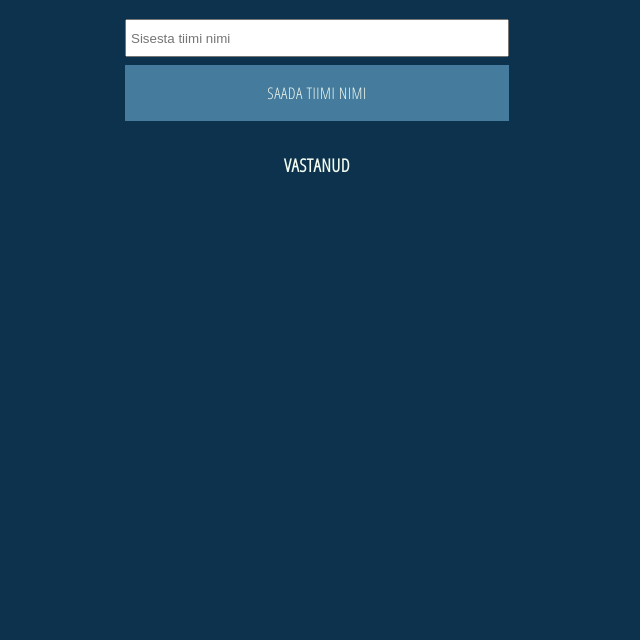
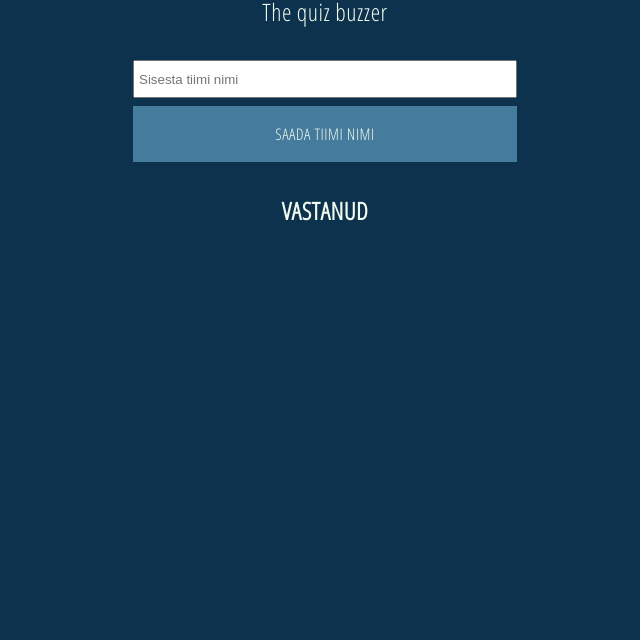
Before and after one commit to leopiel/quiz-buttons, a website: page frontend/views/index.html in a window 1280 px wide. Shown: the part 168-808 px from the top of the page, without its empty margins (323-963 px from the left). Drawn offline with Linux system fonts and the light colour scheme.

Commit message:
improve styles

```diff
--- a/frontend/css/main.css
+++ b/frontend/css/main.css
@@ -2,7 +2,6 @@
 
 html,
 body {
-  margin: 0;
   padding: 0;
   width: 100%;
   height: 100%;
@@ -13,13 +12,13 @@ body {
 
 .siteHeading {
   margin: 0 0 4px 0;
-  font-size: 48px;
+  font-size: 64px;
   margin-top: 5%;
 }
 
 .siteSubHeading {
   margin: 0 0 32px 0;
-  font-size: 16px;
+  font-size: 24px;
 }
 
 .container {
@@ -80,7 +79,7 @@ body {
 .answerHeading {
   margin-bottom: 8px;
   font-weight: bold;
-  font-size: 18px;
+  font-size: 24px;
 }
 
 .answerButton {
--- a/frontend/views/index.html
+++ b/frontend/views/index.html
@@ -6,6 +6,7 @@
     <title>Leo 28 - quiz buzzer</title>
     <link rel="stylesheet" href="../css/main.css">
     <script src="../js/jquery.js"></script>
+    <meta name="viewport" content="width=device-width, initial-scale=1, maximum-scale=1">
     <script>
 
     </script>
```
